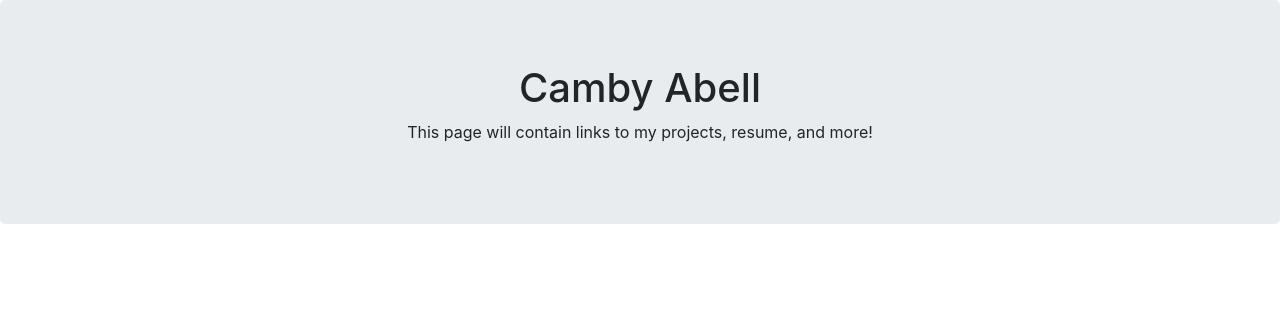
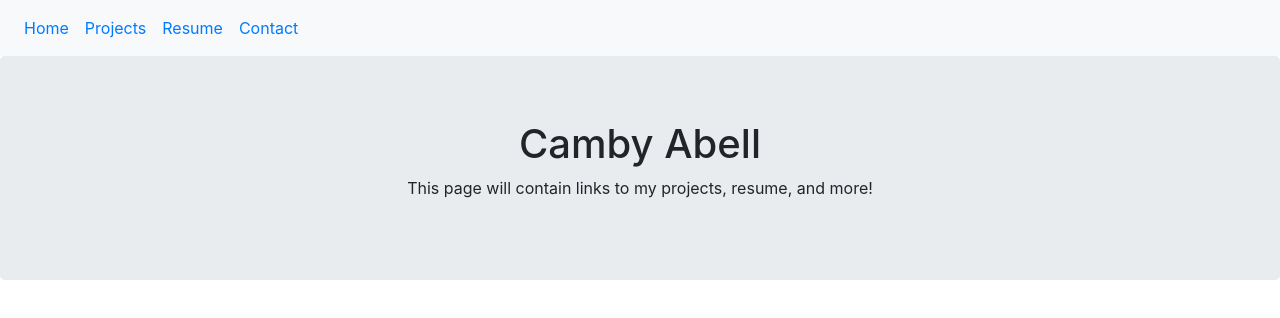
Before and after one commit to abellc16/abellc16.github.io, a plain HTML site: page Pages/index.html in a window 1280 px wide. Drawn offline with nearby package versions, Linux system fonts and the light colour scheme.

Commit message:
Added gitignore file and added navbar
Added a gitignore file to ignore .sublime-workspace files
Added a navbar to include link to the pages I plan to add in the future

```diff
--- a/Pages/index.html
+++ b/Pages/index.html
@@ -4,6 +4,22 @@
 		  <link rel="stylesheet" href="https://maxcdn.bootstrapcdn.com/bootstrap/4.3.1/css/bootstrap.min.css">
 		</head>
 		<body>
+			<nav class="navbar navbar-expand-sm bg-light">
+			  <ul class="navbar-nav">
+			    <li class="nav-item">
+			      <a class="nav-link" href="#">Home</a>
+			    </li>
+			    <li class="nav-item">
+			      <a class="nav-link" href="#">Projects</a>
+			    </li>
+			    <li class="nav-item">
+			      <a class="nav-link" href="#">Resume</a>
+			    </li>
+			    <li class="nav-item">
+			    	<a class="nav-link" href="#">Contact</a>
+			  </ul>
+			</nav>
+
 			<div class="jumbotron text-center">
   			<h1>Camby Abell</h1>
   			<p>This page will contain links to my projects, resume, and more!</p>
```
Also changed, not shown: 1 other file.
